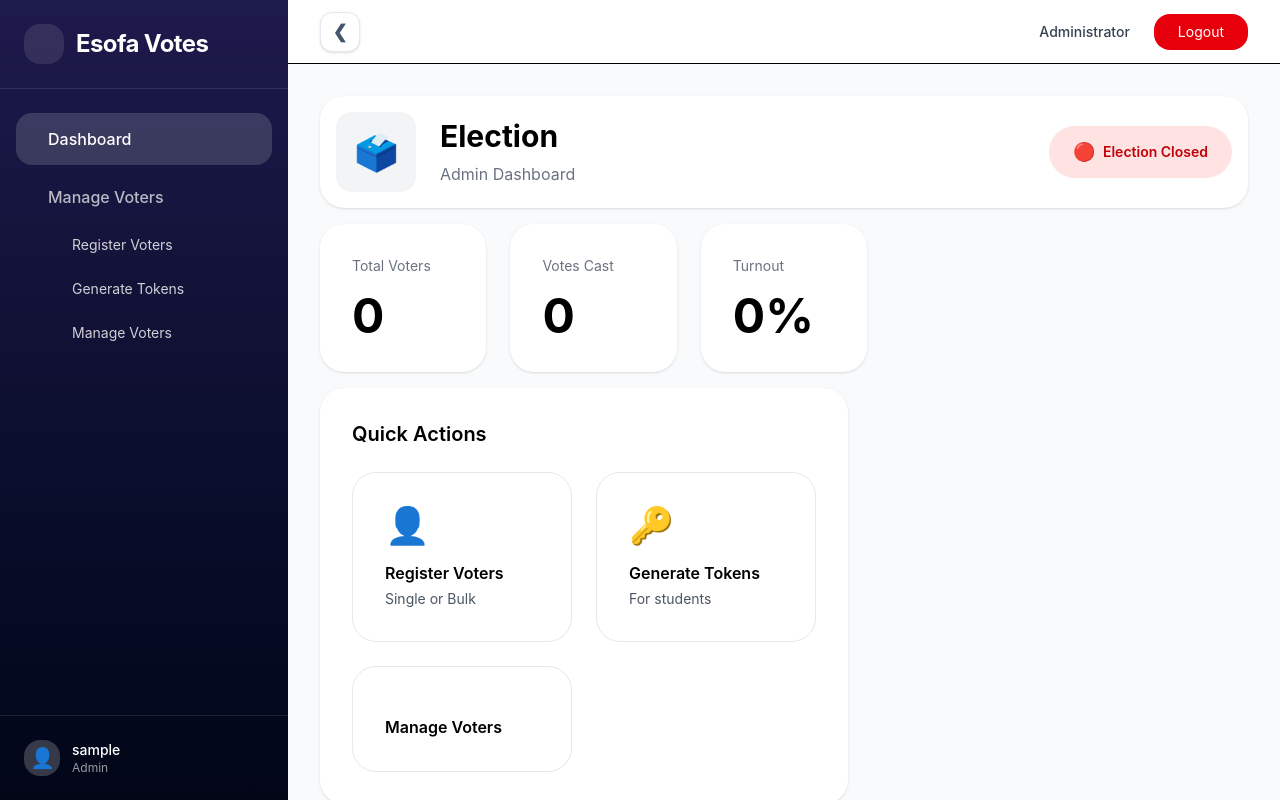
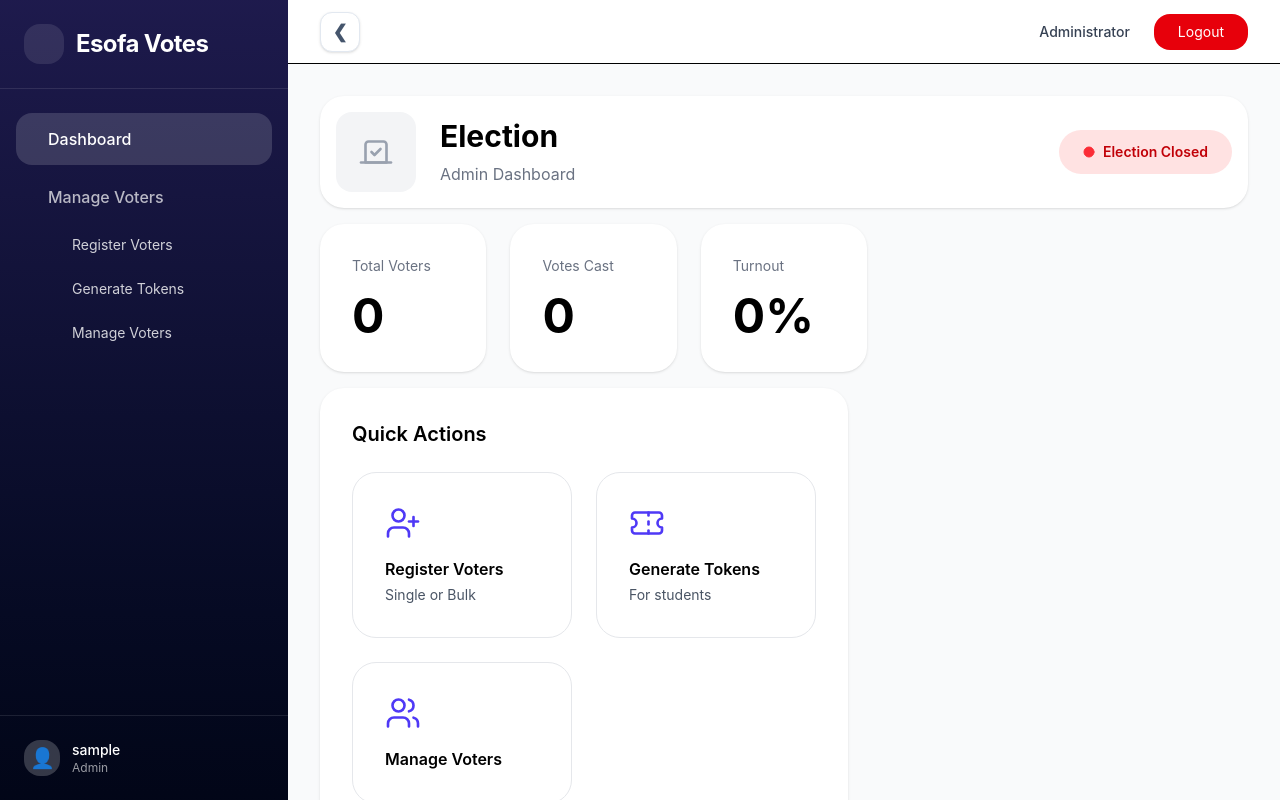
Before and after one commit to ElmubakiWataara/univote, a React app in the folder frontend/: page /admin/dashboard in a window 1280 px wide. Built offline with nearby package versions, Linux system fonts and the light colour scheme; no server answers; sample sign-in values are in the browser's storage; the HTML template or start-up script is replaced by a standard one.

Commit message:
Fix: Replaced icons with Lucide-React icons on Admin and SuperAdmin screen

```diff
--- a/frontend/package.json
+++ b/frontend/package.json
@@ -14,6 +14,7 @@
     "axios": "^1.14.0",
     "jspdf": "^4.2.1",
     "jspdf-autotable": "^5.0.8",
+    "lucide-react": "^1.23.0",
     "react": "^19.2.4",
     "react-dom": "^19.2.4",
     "react-router-dom": "^7.13.2",
--- a/frontend/src/pages/AdminDashboard.jsx
+++ b/frontend/src/pages/AdminDashboard.jsx
@@ -3,6 +3,16 @@ import AdminLayout from "../components/AdminLayout";
 import axios from "axios";
 import { useAuth } from "../context/AuthContext";
 import { useNavigate } from "react-router-dom";
+//for icons
+import {
+  UserPlus,
+  Ticket,
+  Users,
+  Settings,
+  Vote,
+  RefreshCw,
+  Circle,
+} from "lucide-react";
 
 const AdminDashboard = () => {
   const [stats, setStats] = useState({
@@ -104,8 +114,8 @@ const AdminDashboard = () => {
                 }}
               />
             ) : (
-              <div className="w-20 h-20 rounded-2xl bg-gray-100 flex items-center justify-center text-4xl">
-                🗳️
+              <div className="w-20 h-20 rounded-2xl bg-gray-100 flex items-center justify-center">
+                <Vote className="w-9 h-9 text-gray-400" strokeWidth={1.75} />
               </div>
             )}
 
@@ -128,9 +138,13 @@ const AdminDashboard = () => {
                   : "bg-red-100 text-red-700"
               }`}
             >
-              <span className="text-lg">
-                {stats.electionStatus === "Active" ? "🟢" : "🔴"}
-              </span>
+              <Circle
+                className={`w-3 h-3 ${
+                  stats.electionStatus === "Active"
+                    ? "fill-green-500 text-green-500"
+                    : "fill-red-500 text-red-500"
+                }`}
+              />
               Election {stats.electionStatus}
             </span>
           </div>
@@ -176,7 +190,10 @@ const AdminDashboard = () => {
                 onClick={() => navigate("/admin/register-voter")}
                 className="p-8 border border-gray-200 hover:border-indigo-300 rounded-3xl text-left transition hover:shadow"
               >
-                <div className="text-4xl mb-4">👤</div>
+                <UserPlus
+                  className="w-9 h-9 mb-4 text-indigo-600"
+                  strokeWidth={1.75}
+                />
                 <h4 className="font-semibold">Register Voters</h4>
                 <p className="text-sm text-gray-600 mt-1">Single or Bulk</p>
               </button>
@@ -185,7 +202,10 @@ const AdminDashboard = () => {
                 onClick={() => navigate("/admin/generate-token")}
                 className="p-8 border border-gray-200 hover:border-indigo-300 rounded-3xl text-left transition hover:shadow"
               >
-                <div className="text-4xl mb-4">🔑</div>
+                <Ticket
+                  className="w-9 h-9 mb-4 text-indigo-600"
+                  strokeWidth={1.75}
+                />{" "}
                 <h4 className="font-semibold">Generate Tokens</h4>
                 <p className="text-sm text-gray-600 mt-1">For students</p>
               </button>
@@ -194,7 +214,10 @@ const AdminDashboard = () => {
                 onClick={() => navigate("/admin/list-voters")}
                 className="p-8 border border-gray-200 hover:border-indigo-300 rounded-3xl text-left transition hover:shadow"
               >
-                <div className="text-4xl mb-4"></div>
+                <Users
+                  className="w-9 h-9 mb-4 text-indigo-600"
+                  strokeWidth={1.75}
+                />{" "}
                 <h4 className="font-semibold">Manage Voters</h4>
               </button>
             </div>
--- a/frontend/src/pages/SuperAdminDashboard.jsx
+++ b/frontend/src/pages/SuperAdminDashboard.jsx
@@ -3,6 +3,15 @@ import AdminLayout from "../components/AdminLayout";
 import axios from "axios";
 import { useAuth } from "../context/AuthContext";
 import { useNavigate } from "react-router-dom";
+import {
+  UserPlus,
+  Ticket,
+  Users,
+  Settings,
+  Vote,
+  RefreshCw,
+  Circle,
+} from "lucide-react";
 
 const SuperAdminDashboard = () => {
   const [stats, setStats] = useState({
@@ -151,8 +160,8 @@ const SuperAdminDashboard = () => {
                 }}
               />
             ) : (
-              <div className="w-20 h-20 rounded-2xl bg-gray-100 flex items-center justify-center text-4xl">
-                🗳️
+              <div className="w-20 h-20 rounded-2xl bg-gray-100 flex items-center justify-center">
+                <Vote className="w-9 h-9 text-gray-400" strokeWidth={1.75} />
               </div>
             )}
 
@@ -177,9 +186,13 @@ const SuperAdminDashboard = () => {
                   : "bg-red-100 text-red-700"
               }`}
             >
-              <span className="text-lg">
-                {stats.electionStatus === "Active" ? "🟢" : "🔴"}
-              </span>
+              <Circle
+                className={`w-3 h-3 ${
+                  stats.electionStatus === "Active"
+                    ? "fill-green-500 text-green-500"
+                    : "fill-red-500 text-red-500"
+                }`}
+              />
               Election {stats.electionStatus}
             </span>
           </div>
@@ -237,7 +250,10 @@ const SuperAdminDashboard = () => {
                 onClick={() => navigate("/admin/register-voter")}
                 className="p-8 border border-gray-200 hover:border-indigo-300 rounded-3xl text-left transition hover:shadow"
               >
-                <div className="text-4xl mb-4">👤</div>
+                <UserPlus
+                  className="w-9 h-9 mb-4 text-indigo-600"
+                  strokeWidth={1.75}
+                />
                 <h4 className="font-semibold">Register Voters</h4>
                 <p className="text-sm text-gray-600 mt-1">Single or Bulk</p>
               </button>
@@ -246,7 +262,10 @@ const SuperAdminDashboard = () => {
                 onClick={() => navigate("/admin/generate-token")}
                 className="p-8 border border-gray-200 hover:border-indigo-300 rounded-3xl text-left transition hover:shadow"
               >
-                <div className="text-4xl mb-4">🔑</div>
+                <Ticket
+                  className="w-9 h-9 mb-4 text-indigo-600"
+                  strokeWidth={1.75}
+                />
                 <h4 className="font-semibold">Generate Tokens</h4>
                 <p className="text-sm text-gray-600 mt-1">For students</p>
               </button>
@@ -255,7 +274,10 @@ const SuperAdminDashboard = () => {
                 onClick={() => navigate("/admin/list-candidates")}
                 className="p-8 border border-gray-200 hover:border-indigo-300 rounded-3xl text-left transition hover:shadow"
               >
-                <div className="text-4xl mb-4">🏆</div>
+                <Users
+                  className="w-9 h-9 mb-4 text-indigo-600"
+                  strokeWidth={1.75}
+                />
                 <h4 className="font-semibold">Manage Candidates</h4>
               </button>
 
@@ -263,7 +285,10 @@ const SuperAdminDashboard = () => {
                 onClick={() => navigate("/super/manage-admins")}
                 className="p-8 border border-gray-200 hover:border-indigo-300 rounded-3xl text-left transition hover:shadow"
               >
-                <div className="text-4xl mb-4">⚙️</div>
+                <Settings
+                  className="w-9 h-9 mb-4 text-indigo-600"
+                  strokeWidth={1.75}
+                />
                 <h4 className="font-semibold">Settings & Control</h4>
               </button>
             </div>
@@ -279,7 +304,7 @@ const SuperAdminDashboard = () => {
                   disabled={logsLoading}
                   className="
                     flex items-center gap-2
-                    px-3 py-2
+                    px-2 py-2
                     border border-slate-300
                     bg-white
                     text-slate-700
@@ -290,7 +315,11 @@ const SuperAdminDashboard = () => {
                     disabled:opacity-50
                   "
                 >
-                  <span className={logsLoading ? "animate-spin" : ""}>↻</span>
+                  <div>
+                    <RefreshCw
+                      className={`w-4 h-4 ${logsLoading ? "animate-spin" : ""}`}
+                    />
+                  </div>
                   {logsLoading ? "Refreshing..." : "Refresh"}
                 </button>
                 <button
```
Also changed, not shown: 1 other file (tests, documents, lock files or other folders).
